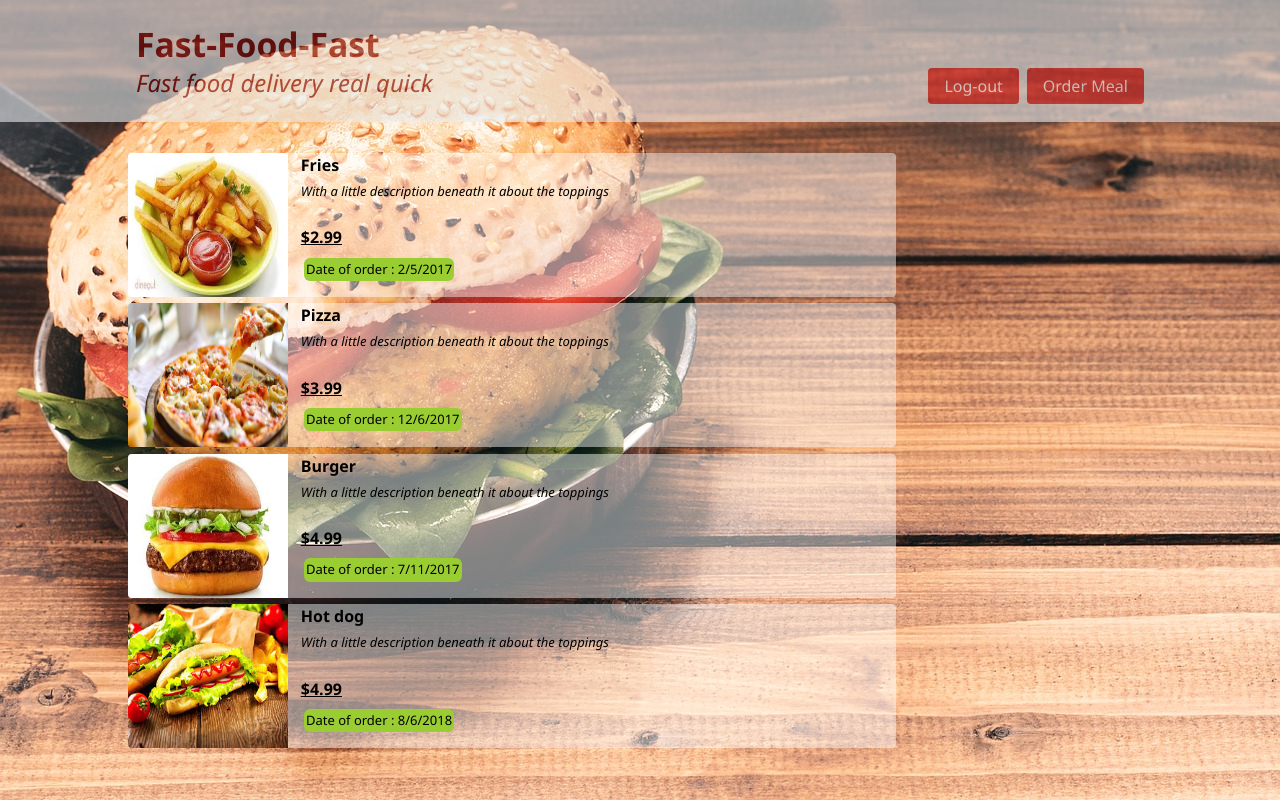
After one commit to Bryan-Cee/Fast-Food-Fast, a PHP site: page /pages/user/history.html in a window 1280 px wide. The commit adds this page. Run offline with PHP 8.4, Linux system fonts and the light colour scheme.

Commit message:
[ Feature #160089301 ] Finish history page and style it
History page enable user to see the history of their orders

```diff
--- /dev/null
+++ b/UI/pages/user/history.html
@@ -0,0 +1,82 @@
+<!DOCTYPE html>
+<html lang="en">
+
+<head>
+    <meta charset="UTF-8">
+    <meta name="viewport" content="width=device-width, initial-scale=1.0">
+    <meta http-equiv="X-UA-Compatible" content="ie=edge">
+    <title>Order Meal</title>
+    <link rel="stylesheet" href="../../scripts/css/style.css">
+</head>
+
+<body class="bg-pic">
+    <header>
+        <div id="logo" class="container">
+            <h3>Fast-Food-Fast</h3>
+            <small><i>Fast food delivery real quick</i></small>
+            <div class=" float-right">
+                <a href="../user/index.html" class="btn btn-red">Log-out</a>
+                <a href="../user/order.html" class="btn btn-red">Order Meal</a>
+            </div>
+        </div>
+    </header>
+    <section>
+        <div class="container">
+            <div class="row">
+                <div class="w-75">
+                    <div class="">
+                        <ul class="l-group clear" id="food-list">
+                            <li class="l-group-item">
+                                <img src="../../img/fries.jpg" alt="">
+                                <div class="l-item-text">
+                                    <div class="li-text">Fries</div>
+                                    <small><i>With a little description beneath it about the toppings</i></small><br>
+                                    <div class="li-text"><u>$2.99</u></div>
+                                    <div id="badge">
+                                        <div class="badge">Date of order : 2/5/2017</div>
+                                    </div>
+
+                                </div>
+                            </li>
+                            <li class="l-group-item">
+                                <img src="../../img/pizza.jpg" alt="">
+                                <div class="l-item-text">
+                                    <div class="li-text">Pizza</div>
+                                    <small><i>With a little description beneath it about the toppings</i></small><br>
+                                    <div class="li-text"><u>$3.99</u></div>
+                                    <div id="badge">
+                                        <div class="badge">Date of order : 12/6/2017</div>
+                                    </div>
+                                </div>
+                            </li>
+                            <li class="l-group-item">
+                                <img src="../../img/burger.jpg" alt="">
+                                <div class="l-item-text">
+                                    <div class="li-text">Burger</div>
+                                    <small><i>With a little description beneath it about the toppings</i></small><br>
+                                    <div class="li-text"><u>$4.99</u></div>
+                                    <div id="badge">
+                                        <div class="badge">Date of order : 7/11/2017</div>
+                                    </div>
+                                </div>
+                            </li>
+                            <li class="l-group-item">
+                                <img src="../../img/hotdog.jpg" alt="">
+                                <div class="l-item-text">
+                                    <div class="li-text">Hot dog</div>
+                                    <small><i>With a little description beneath it about the toppings</i></small><br>
+                                    <div class="li-text"><u>$4.99</u></div>
+                                    <div id="badge">
+                                        <div class="badge">Date of order : 8/6/2018</div>
+                                    </div>
+                                </div>
+                            </li>
+                        </ul>
+                    </div>
+                </div>
+            </div>
+        </div>
+    </section>
+</body>
+
+</html>
--- a/UI/scripts/css/style.css
+++ b/UI/scripts/css/style.css
@@ -259,3 +259,22 @@ header {
 .mid-position {
     padding-top: 3.5rem;
 }
+
+/* history */
+#small {
+    font-size: smaller;
+}
+
+#badge {
+    display: flex;
+    flex-direction: row;
+}
+
+.badge {
+    font-size: small;
+    background-color: yellowgreen;
+    border-radius: .375rem;
+    margin: .2rem;
+    text-align: center;
+    padding: 2px;
+}
```
